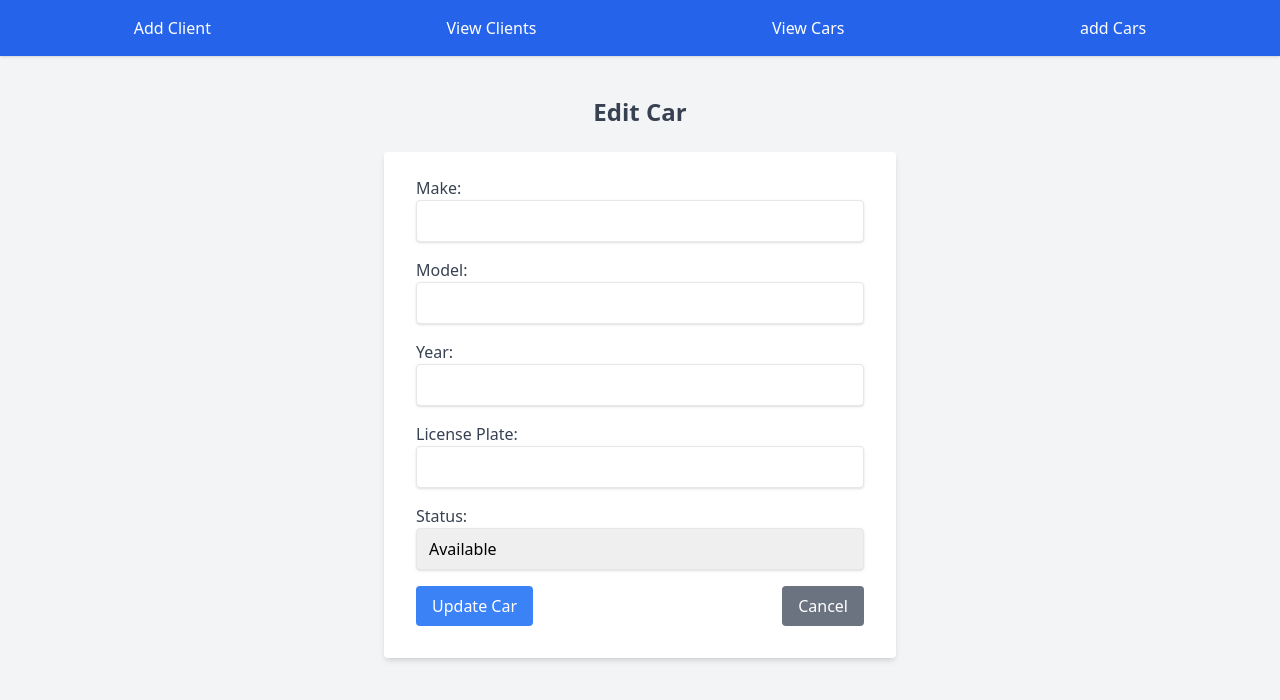
After one commit to ridachaanoun/gestion-de-location-de-voitures, a PHP site: page /edit_car.php in a window 1280 px wide. The commit adds this page. Shown: the top 700 px of the page. Run offline with PHP 8.4, Linux system fonts and the light colour scheme; data that the repository does not hold is empty; some libraries are stand-ins or nearby versions.

Commit message:
Implement full CRUD functionality for cars (Add, View, Edit, Delete). - Added form to add new cars. - Implemented functionality to view all cars. - Added edit functionality to update car details. - Implemented delete functionality to remove cars. - Integrated Tailwind CSS for styling.

```diff
--- /dev/null
+++ b/edit_car.php
@@ -0,0 +1,90 @@
+<?php
+include 'db_connection.php';
+
+if (isset($_GET['id'])) {
+    $carId = $_GET['id'];
+    $sql = "SELECT * FROM cars WHERE id = $carId";
+    $result = $conn->query($sql);
+
+    if ($result->num_rows > 0) {
+        $car = $result->fetch_assoc();
+    } else {
+        echo "Car not found.";
+        exit;
+    }
+}
+
+if ($_SERVER['REQUEST_METHOD'] == 'POST') {
+    $make = $_POST['make'];
+    $model = $_POST['model'];
+    $year = $_POST['year'];
+    $license_plate = $_POST['license_plate'];
+    $status = $_POST['status'];
+
+    $sql = "UPDATE cars SET make = '$make', model = '$model', year = $year,
+            license_plate = '$license_plate', status = '$status' WHERE id = $carId";
+
+    if ($conn->query($sql) === TRUE) {
+        header('Location: view_cars.php');
+        exit;
+    } else {
+        echo "Error: " . $conn->error;
+    }
+}
+?>
+
+<!DOCTYPE html>
+<html lang="en">
+<head>
+    <meta charset="UTF-8">
+    <title>Edit Car</title>
+    <script src="https://cdn.tailwindcss.com"></script>
+</head>
+<body class="bg-gray-100">
+
+        <!-- Navbar Section -->
+    <nav class="bg-blue-600 text-white p-4 shadow">
+        <ul class="flex justify-around">
+            <li><a href="index.html" class="hover:text-gray-200">Add Client</a></li>
+            <li><a href="view_clients.php" class="hover:text-gray-200">View Clients</a></li>
+            <li><a href="view_cars.php" class="hover:text-gray-200">View Cars</a></li>
+            <li><a href="add_car.php" class="hover:text-gray-200">add Cars</a></li>
+        </ul>
+    </nav>
+
+    <div class="container mx-auto mt-10">
+        <h1 class="text-2xl font-bold text-gray-700 mb-6 text-center">Edit Car</h1>
+        <form method="POST" class="bg-white shadow-md rounded px-8 pt-6 pb-8 max-w-lg mx-auto">
+    <div class="mb-4">
+        <label class="block text-gray-700">Make:</label>
+        <input type="text" name="make" value="<?php echo htmlspecialchars($car['make']); ?>" required class="shadow appearance-none border rounded w-full py-2 px-3">
+    </div>
+    <div class="mb-4">
+        <label class="block text-gray-700">Model:</label>
+        <input type="text" name="model" value="<?php echo htmlspecialchars($car['model']); ?>" required class="shadow appearance-none border rounded w-full py-2 px-3">
+    </div>
+    <div class="mb-4">
+        <label class="block text-gray-700">Year:</label>
+        <input type="number" name="year" value="<?php echo htmlspecialchars($car['year']); ?>" required class="shadow appearance-none border rounded w-full py-2 px-3">
+    </div>
+    <div class="mb-4">
+        <label class="block text-gray-700">License Plate:</label>
+        <input type="text" name="license_plate" value="<?php echo htmlspecialchars($car['license_plate']); ?>" required class="shadow appearance-none border rounded w-full py-2 px-3">
+    </div>
+    <div class="mb-4">
+        <label class="block text-gray-700">Status:</label>
+        <select name="status" class="shadow appearance-none border rounded w-full py-2 px-3">
+            <option  value="Available" <?php echo ($car['status'] == 'Available') ? 'selected' : ''; ?>>Available</option>
+            <option value="Rented" <?php echo ($car['status'] == 'Rented') ? 'selected' : ''; ?>>Rented</option>
+            <option value="Maintenance" <?php echo ($car['status'] == 'Maintenance') ? 'selected' : ''; ?>>Maintenance</option>
+        </select>
+    </div>
+    <div class="flex justify-between">
+        <button type="submit" class="bg-blue-500 text-white px-4 py-2 rounded hover:bg-blue-600">Update Car</button>
+        <a href="view_cars.php" class="bg-gray-500 text-white px-4 py-2 rounded hover:bg-gray-600">Cancel</a>
+    </div>
+</form>
+
+    </div>
+</body>
+</html>
--- a/view_clients.php
+++ b/view_clients.php
@@ -13,8 +13,8 @@
         <ul class="flex justify-around">
             <li><a href="index.html" class="hover:text-gray-200">Add Client</a></li>
             <li><a href="view_clients.php" class="hover:text-gray-200">View Clients</a></li>
-            <li><a href="edit_client.php" class="hover:text-gray-200">Edit Client</a></li>
-            <li><a href="delete_client.php" class="hover:text-gray-200">Delete Client</a></li>
+            <li><a href="view_cars.php" class="hover:text-gray-200">View Cars</a></li>
+            <li><a href="add_car.php" class="hover:text-gray-200">add Cars</a></li>
         </ul>
     </nav>
 
```
Also changed, not shown: add_car.php (added, +77 -0 lines), delete_car.php (added, +15 -0 lines), index.html (added, +38 -0 lines), view_cars.php (added, +60 -0 lines).
